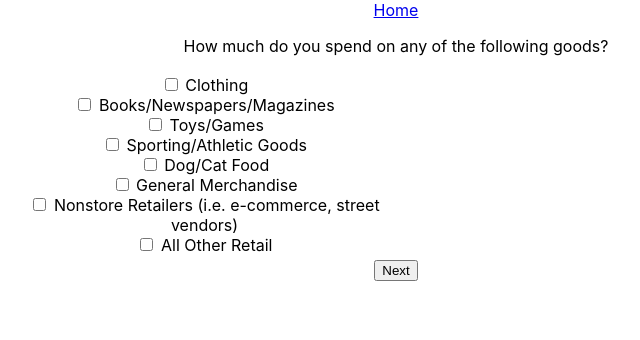
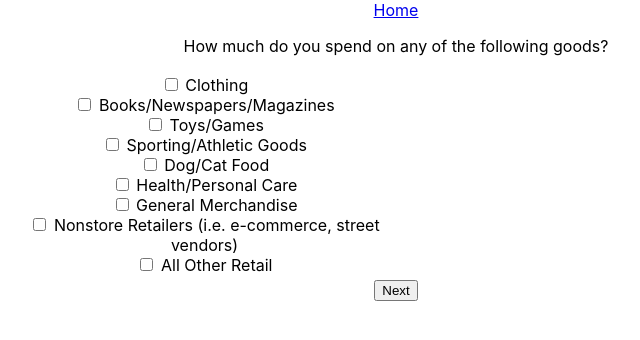
Before and after one commit to hiddencilantro/the-nobrac-initiative, a React (Create React App) app: page /survey/shopping/goods in a window 1280 px wide. Shown: the top 340 px of the page, without its empty margins (244-884 px from the left). Built offline with nearby package versions, Linux system fonts and the light colour scheme.

Commit message:
added 'health/personal care' to list of goods

```diff
--- a/src/components/Survey.js
+++ b/src/components/Survey.js
@@ -300,6 +300,13 @@ function Survey() {
                 "money_unit": "usd"
             }
         },
+        health: {
+            "emission_factor": "health_care-type_health_personal_care_stores",
+            "parameters": {
+                "money": 0,
+                "money_unit": "usd"
+            }
+        },
         generalMerchandise: {
             "emission_factor": "general_retail-type_general_merchandise_stores",
             "parameters": {
--- a/src/components/survey/shopping/subcategories/Goods.js
+++ b/src/components/survey/shopping/subcategories/Goods.js
@@ -9,6 +9,7 @@ function Goods({goods, setGoods}) {
         toysAndGames: false,
         sportingGoods: false,
         dogAndCatFood: false,
+        health: false,
         generalMerchandise: false,
         nonstoreRetailers: false,
         otherRetail: false
@@ -56,6 +57,7 @@ function Goods({goods, setGoods}) {
                                 <input type="checkbox" name="toysAndGames" checked={checked.toysAndGames} onChange={handleCheckbox} /> <label htmlFor='toysAndGames'>Toys/Games</label><br />
                                 <input type="checkbox" name="sportingGoods" checked={checked.sportingGoods} onChange={handleCheckbox} /> <label htmlFor='sportingGoods'>Sporting/Athletic Goods</label><br />
                                 <input type="checkbox" name="dogAndCatFood" checked={checked.dogAndCatFood} onChange={handleCheckbox} /> <label htmlFor='dogAndCatFood'>Dog/Cat Food</label><br />
+                                <input type="checkbox" name="health" checked={checked.health} onChange={handleCheckbox} /> <label htmlFor='health'>Health/Personal Care</label><br />
                                 <input type="checkbox" name="generalMerchandise" checked={checked.generalMerchandise} onChange={handleCheckbox} /> <label htmlFor='generalMerchandise'>General Merchandise</label><br />
                                 <input type="checkbox" name="nonstoreRetailers" checked={checked.nonstoreRetailers} onChange={handleCheckbox} /> <label htmlFor='nonstoreRetailers'>Nonstore Retailers (i.e. e-commerce, street vendors)</label><br />
                                 <input type="checkbox" name="otherRetail" checked={checked.otherRetail} onChange={handleCheckbox} /> <label htmlFor='otherRetail'>All Other Retail</label><br />
```
